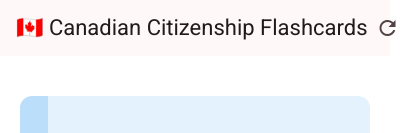
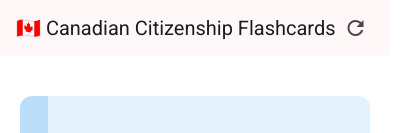
Before and after one commit to arnaudober/canadian-citizenship-quiz, an Angular app: page / in a window 390 px wide. Shown: the top 133 px of the page, 412 px wide, since content can reach past the window. Built offline with nearby package versions, Linux system fonts and the light colour scheme.

Commit message:
Remove unused JS documentation file

```diff
--- a/src/app/app.css
+++ b/src/app/app.css
@@ -83,4 +83,8 @@
   .card-text {
     font-size: 1rem;
   }
+
+  .title {
+    font-size: 1.25rem;
+  }
 }
--- a/src/app/app.html
+++ b/src/app/app.html
@@ -1,5 +1,5 @@
 <mat-toolbar color="primary">
-  <span>🇨🇦 Canadian Citizenship Flashcards</span>
+  <span class="title">🇨🇦 Canadian Citizenship Flashcards</span>
   <span class="spacer"></span>
   <button mat-icon-button (click)="startNewSet()" aria-label="Restart">
     <mat-icon>refresh</mat-icon>
```
Also changed, not shown: 2 other files (tests, documents, lock files or other folders).
